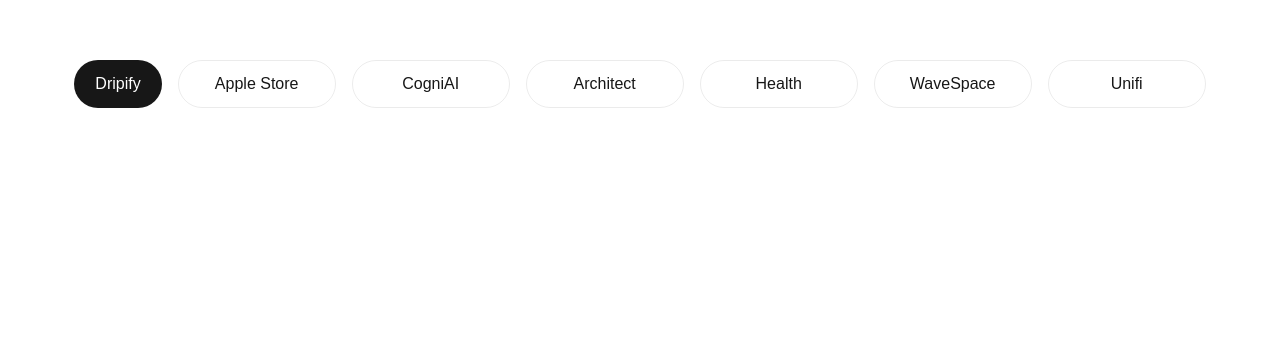
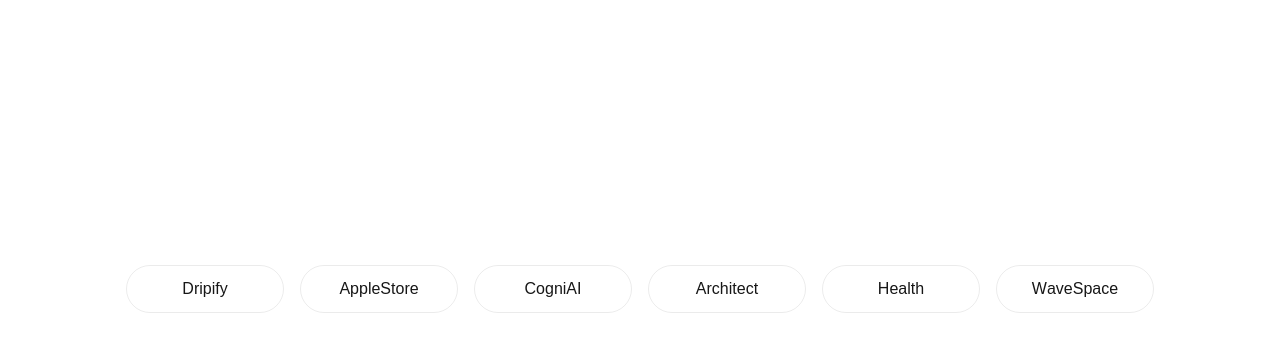
Before and after one commit to Siva-yadav-489/frontend-library, a Next.js app: page / in a window 1280 px wide. Shown: the part 316-668 px from the top of the page. Built offline with nearby package versions, Linux system fonts and the light colour scheme.

Commit message:
added minor corrections

```diff
--- a/src/app/page.tsx
+++ b/src/app/page.tsx
@@ -1,48 +1,60 @@
+import * as motion from "motion/react-client";
 export default function Home() {
+  const websites = [
+    { name: "Dripify", href: "dripify" },
+    { name: "Apple Store", href: "applestore" },
+    { name: "CogniAI", href: "cogniai" },
+    { name: "Architect", href: "architect" },
+    { name: "Health", href: "health" },
+    { name: "WaveSpace", href: "wavespace" },
+  ];
   return (
-    <div className="flex gap-4 items-center justify-center h-screen flex-col sm:flex-row w-full flex-wrap">
-      <a
-        className="rounded-full border border-solid border-transparent transition-colors flex items-center justify-center bg-foreground text-background gap-2 hover:bg-[#383838] dark:hover:bg-[#ccc] font-medium text-sm sm:text-base h-10 sm:h-12 px-4 sm:px-5 sm:w-auto"
-        href="/websites/dripify"
-      >
-        Dripify
-      </a>
-      <a
-        className="rounded-full border border-solid border-black/[.08] dark:border-white/[.145] transition-colors flex items-center justify-center hover:bg-[#f2f2f2] dark:hover:bg-[#1a1a1a] hover:border-transparent font-medium text-sm sm:text-base h-10 sm:h-12 px-4 sm:px-5 w-full sm:w-auto md:w-[158px]"
-        href="/websites/applestore"
-      >
-        Apple Store
-      </a>
-      <a
-        className="rounded-full border border-solid border-black/[.08] dark:border-white/[.145] transition-colors flex items-center justify-center hover:bg-[#f2f2f2] dark:hover:bg-[#1a1a1a] hover:border-transparent font-medium text-sm sm:text-base h-10 sm:h-12 px-4 sm:px-5 w-full sm:w-auto md:w-[158px]"
-        href="/websites/cogniai"
-      >
-        CogniAI
-      </a>
-      <a
-        className="rounded-full border border-solid border-black/[.08] dark:border-white/[.145] transition-colors flex items-center justify-center hover:bg-[#f2f2f2] dark:hover:bg-[#1a1a1a] hover:border-transparent font-medium text-sm sm:text-base h-10 sm:h-12 px-4 sm:px-5 w-full sm:w-auto md:w-[158px]"
-        href="/websites/architect"
-      >
-        Architect
-      </a>
-      <a
-        className="rounded-full border border-solid border-black/[.08] dark:border-white/[.145] transition-colors flex items-center justify-center hover:bg-[#f2f2f2] dark:hover:bg-[#1a1a1a] hover:border-transparent font-medium text-sm sm:text-base h-10 sm:h-12 px-4 sm:px-5 w-full sm:w-auto md:w-[158px]"
-        href="/websites/health"
-      >
-        Health
-      </a>
-      <a
-        className="rounded-full border border-solid border-black/[.08] dark:border-white/[.145] transition-colors flex items-center justify-center hover:bg-[#f2f2f2] dark:hover:bg-[#1a1a1a] hover:border-transparent font-medium text-sm sm:text-base h-10 sm:h-12 px-4 sm:px-5 w-full sm:w-auto md:w-[158px]"
-        href="/websites/wavespace"
-      >
-        WaveSpace
-      </a>
-      <a
-        className="rounded-full border border-solid border-black/[.08] dark:border-white/[.145] transition-colors flex items-center justify-center hover:bg-[#f2f2f2] dark:hover:bg-[#1a1a1a] hover:border-transparent font-medium text-sm sm:text-base h-10 sm:h-12 px-4 sm:px-5 w-full sm:w-auto md:w-[158px]"
-        href="/websites/unifi"
-      >
-        Unifi
-      </a>
+    <div className="flex flex-col gap-8 items-center justify-around h-screen">
+      <motion.p className="text-3xl text-white text-nowrap text-center">
+        {"Work in progress...".split("").map((char, index) => (
+          <motion.span
+            key={index}
+            initial={{ opacity: 0, width: 0 }}
+            animate={{ opacity: 1, width: 50 }}
+            transition={{
+              duration: 0.3,
+              delay: index * 0.1,
+              ease: "easeOut",
+            }}
+            className="inline-block"
+          >
+            {char === " " ? "\u00A0" : char}
+          </motion.span>
+        ))}
+      </motion.p>
+      <div className="flex gap-4 items-center justify-center flex-col sm:flex-row w-full flex-wrap">
+        {websites.map((website, index) => (
+          <motion.a
+            key={index}
+            initial={{ opacity: 0 }}
+            animate={{ opacity: 1 }}
+            transition={{ delay: index * 0.2 }}
+            className="rounded-full border border-solid border-black/[.08] dark:border-white/[.145] transition-colors flex items-center justify-center hover:bg-[#f2f2f2] dark:hover:bg-[#1a1a1a] hover:border-transparent font-medium text-sm sm:text-base h-10 sm:h-12 px-4 sm:px-5 w-full sm:w-auto md:w-[158px]"
+            href={`/websites/${website.href}`}
+          >
+            {website.name.split("").map((char, charIndex) => (
+              <motion.span
+                key={charIndex}
+                initial={{ opacity: 0, y: 10 }}
+                animate={{ opacity: 1, y: 0 }}
+                transition={{
+                  duration: 0.2,
+                  delay: index * 0.2 + charIndex * 0.05,
+                  ease: "easeOut",
+                }}
+                className="inline-block"
+              >
+                {char}
+              </motion.span>
+            ))}
+          </motion.a>
+        ))}
+      </div>
     </div>
   );
 }
```
